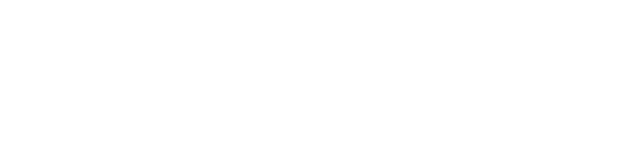
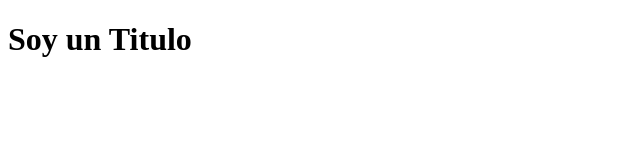
Before and after one commit to TomasDnlAranda/clase-14-c15a, a plain HTML site: page index.html in a window 1280 px wide. Shown: the whole page, without its empty margins (0-640 px from the left). Drawn offline with Linux system fonts and the light colour scheme.

Commit message:
3. add un h1

```diff
--- a/index.html
+++ b/index.html
@@ -5,5 +5,7 @@
 		<meta name="viewport" content="width=device-width, initial-scale=1.0" />
 		<title>Clase 14</title>
 	</head>
-	<body></body>
+	<body>
+		<h1>Soy un Titulo</h1>
+	</body>
 </html>
```
